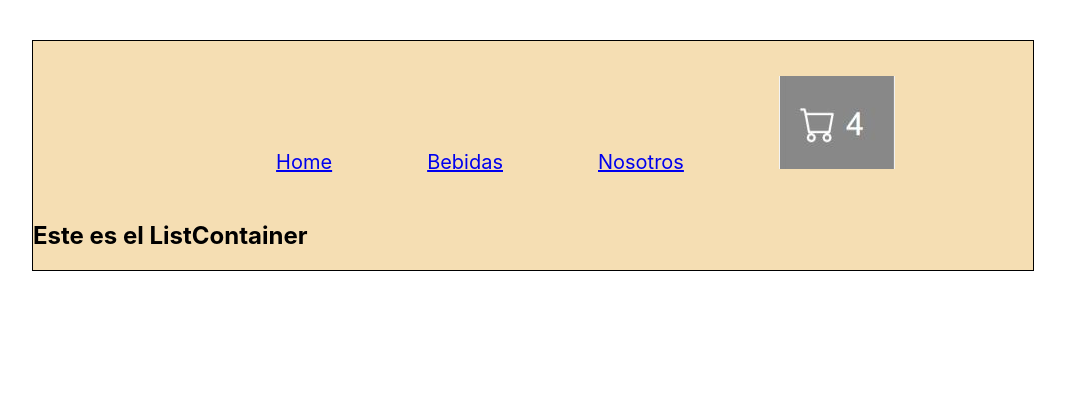
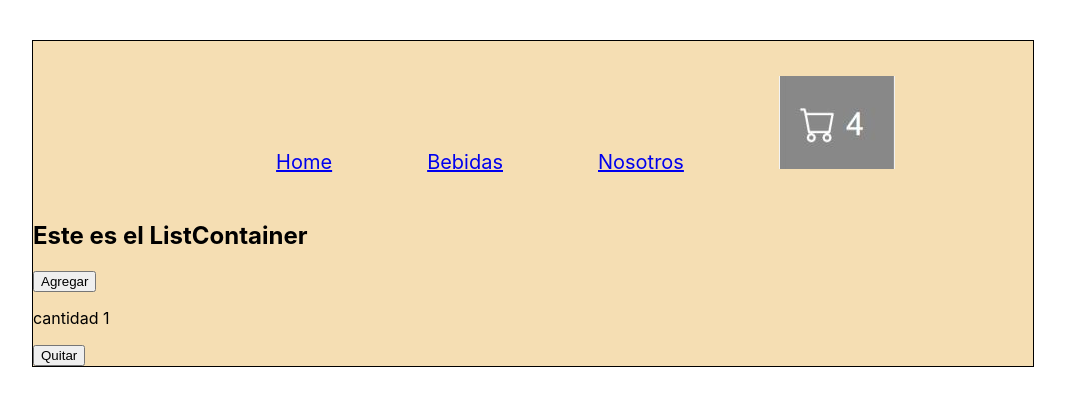
Before and after one commit to JuanpI2001/React-Supermercado-Coder, a React (Create React App) app: page / in a window 1280 px wide. Shown: the top 406 px of the page, without its empty margins (107-1172 px from the left). Built offline with nearby package versions, Linux system fonts and the light colour scheme.

Commit message:
Agregando Contador con Boton

```diff
--- /dev/null
+++ b/src/components/ItemCount.js
@@ -0,0 +1,34 @@
+import { useState } from "react";
+
+const ItemCount =()=> {
+
+    const [rates,setRates]=useState(1);
+
+    const handleClick = () =>{
+        //rates +=1;
+        //console.log(rates);
+
+        if (rates<5) {
+            setRates(rates + 1);
+        }
+
+    }
+    const handdleClick = () =>{
+        //rates -=1;
+        //console.log(rates);
+        if (rates>1) {
+            setRates(rates - 1);
+        }
+
+    }
+
+    return(
+        <>
+
+        <button onClick={handleClick}>Agregar</button>
+         <p>cantidad {rates}</p>
+        <button onClick={handdleClick}>Quitar</button>
+        </>
+    );
+}
+export default ItemCount;
--- a/src/components/ItemListContainer.js
+++ b/src/components/ItemListContainer.js
@@ -1,3 +1,4 @@
+import ItemCount from "./ItemCount";
 
 const ItemListContainer =(props)=> {
     return(
@@ -5,6 +6,7 @@
         <h2>
             {props.titulo}
         </h2>
+        <ItemCount />
         </>
     );
 }
```
